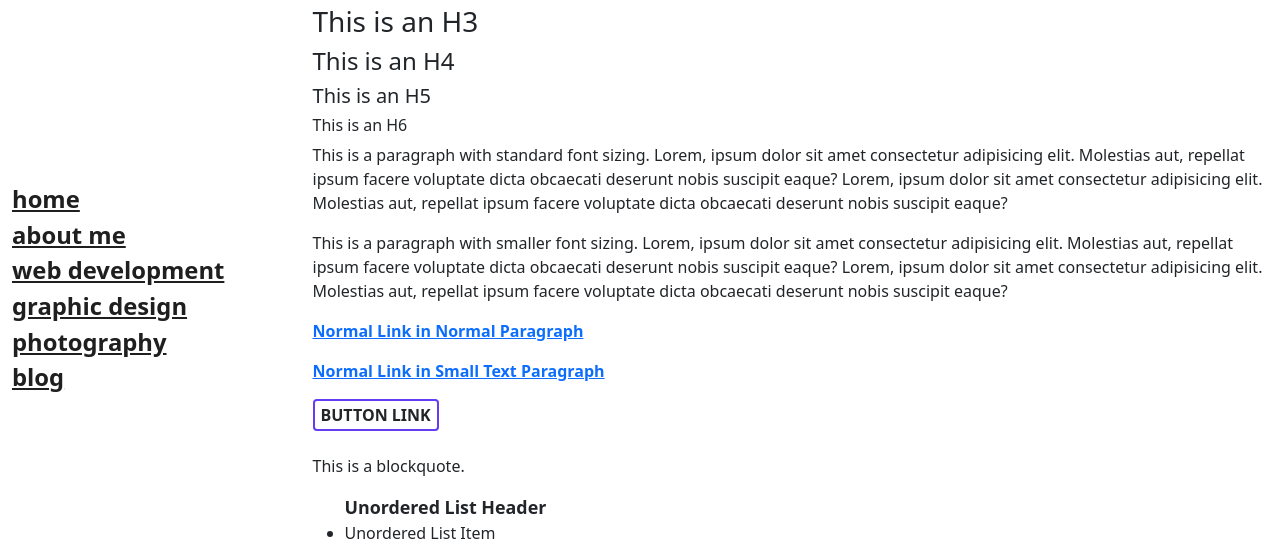
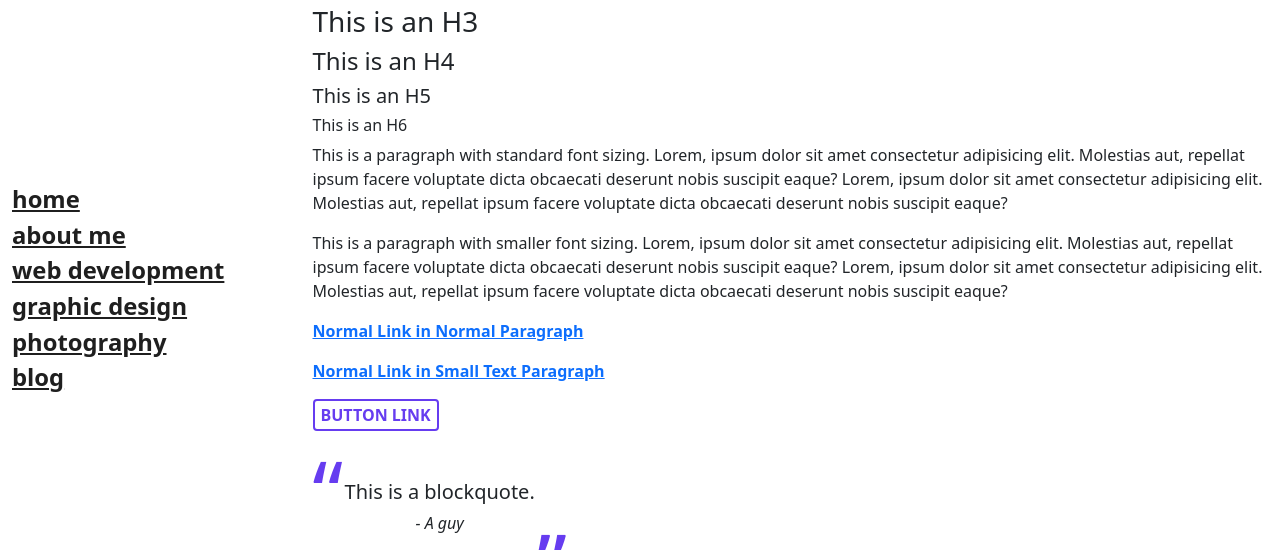
Before and after one commit to jasonkylesmith/jasonkylesmith.com, a Gatsby site: page /elementpreview in a window 1280 px wide. Shown: the part 113-663 px from the top of the page. Built offline with nearby package versions, Linux system fonts and the light colour scheme; Gatsby itself is replaced by a stand-in of ours.

Commit message:
Created Blockquote component and styled for both blog-post and general display.

```diff
--- /dev/null
+++ b/src/components/blockquote.js
@@ -0,0 +1,29 @@
+import * as React from "react"
+
+const Blockquote = props => {
+  if (props.quote) {
+    if (!props.author) {
+      return (
+        <>
+          <div className="blockquote">
+            <blockquote>{props.quote}</blockquote>
+          </div>
+        </>
+      )
+    } else {
+      return (
+        <>
+          <div className="blockquote">
+            <blockquote>{props.quote}</blockquote>
+            <br />
+            <span> - {props.author}</span>
+          </div>
+        </>
+      )
+    }
+  } else {
+    return <></>
+  }
+}
+
+export default Blockquote
--- a/src/pages/elementpreview.js
+++ b/src/pages/elementpreview.js
@@ -4,6 +4,7 @@ import { StaticImage } from "gatsby-plugin-image"
 
 import Layout from "../components/layout"
 import Seo from "../components/seo"
+import Blockquote from "../components/blockquote"
 
 const IndexPage = () => (
   <Layout>
@@ -28,35 +29,30 @@ const IndexPage = () => (
       dolor sit amet consectetur adipisicing elit. Molestias aut, repellat ipsum
       facere voluptate dicta obcaecati deserunt nobis suscipit eaque?
     </p>
-
     <p>
       <a href="#" target="_new">
         Normal Link in Normal Paragraph
       </a>
     </p>
-
     <p className="small-text">
       <a href="#" target="_new">
         Normal Link in Small Text Paragraph
       </a>
     </p>
-
     <a href="#" target="_new" className="btn">
       Button Link
     </a>
-
-    <blockquote>This is a blockquote.</blockquote>
-
+    {/*     <blockquote>This is a blockquote.</blockquote>
+     */}{" "}
+    <Blockquote quote="This is a blockquote." author="A guy" />
     <ul>
       <lh>Unordered List Header</lh>
       <li>Unordered List Item</li>
     </ul>
-
     <ol>
       <lh>Ordered List Header</lh>
       <li>Ordered List Item</li>
     </ol>
-
     <table>
       <tr>
         <th>Table Header 1</th>
--- a/src/scss/base/_general.scss
+++ b/src/scss/base/_general.scss
@@ -102,6 +102,7 @@ a:hover {
 
   &:hover {
     &::before {
+      height: 2px;
       transition: transform $anim-duration ease-in-out 0ms;
       transform: scaleX(1);
     }
@@ -112,6 +113,7 @@ a:hover {
     text-transform: uppercase;
     font-weight: 700;
     text-align: center;
+    color: $purple;
     border: 2px solid $purple;
     margin-bottom: $margins;
     padding: $btn-padding;
@@ -181,6 +183,44 @@ a:hover {
 a:focus {
 }
 
+.blockquote {
+  position: relative;
+  padding: 0 2rem;
+  margin: $margins + 1rem 0;
+  margin-top: $margins;
+  width: fit-content;
+  text-align: center;
+
+  blockquote {
+    display: inline;
+
+    &::before,
+    &::after {
+      position: absolute;
+      color: $purple;
+      font-size: $base-font-size * 5;
+    }
+
+    &::before {
+      content: "“";
+      top: -50px;
+      left: 0;
+    }
+
+    &::after {
+      content: "”";
+      bottom: -90px;
+      right: 0;
+    }
+  }
+
+  span {
+    padding-left: 0;
+    font-size: $base-font-size-small;
+    font-style: italic;
+  }
+}
+
 blockquote {
 }
 
--- a/src/scss/pages/_blog-post.scss
+++ b/src/scss/pages/_blog-post.scss
@@ -7,8 +7,8 @@
   margin-bottom: 1rem;
 }
 
-.blog-featured {
-  margin-bottom: 0;
+.blog-image {
+  margin-bottom: $margins;
 }
 
 .blog-body {
@@ -23,12 +23,11 @@
 
 .blog-tag {
   margin: 0 0.5rem;
-  padding: 0 2px;
+  padding: 0 0.3rem;
   color: white;
   font-size: $base-font-size-small * 0.8;
   background-color: $purple;
   border: 2px solid $purple;
-  border-radius: 1rem;
 
   &.tags-disabled {
     background-color: $dark;
```
Also changed, not shown: src/templates/blog-post.js (+5 -4 lines), 1 other file.
